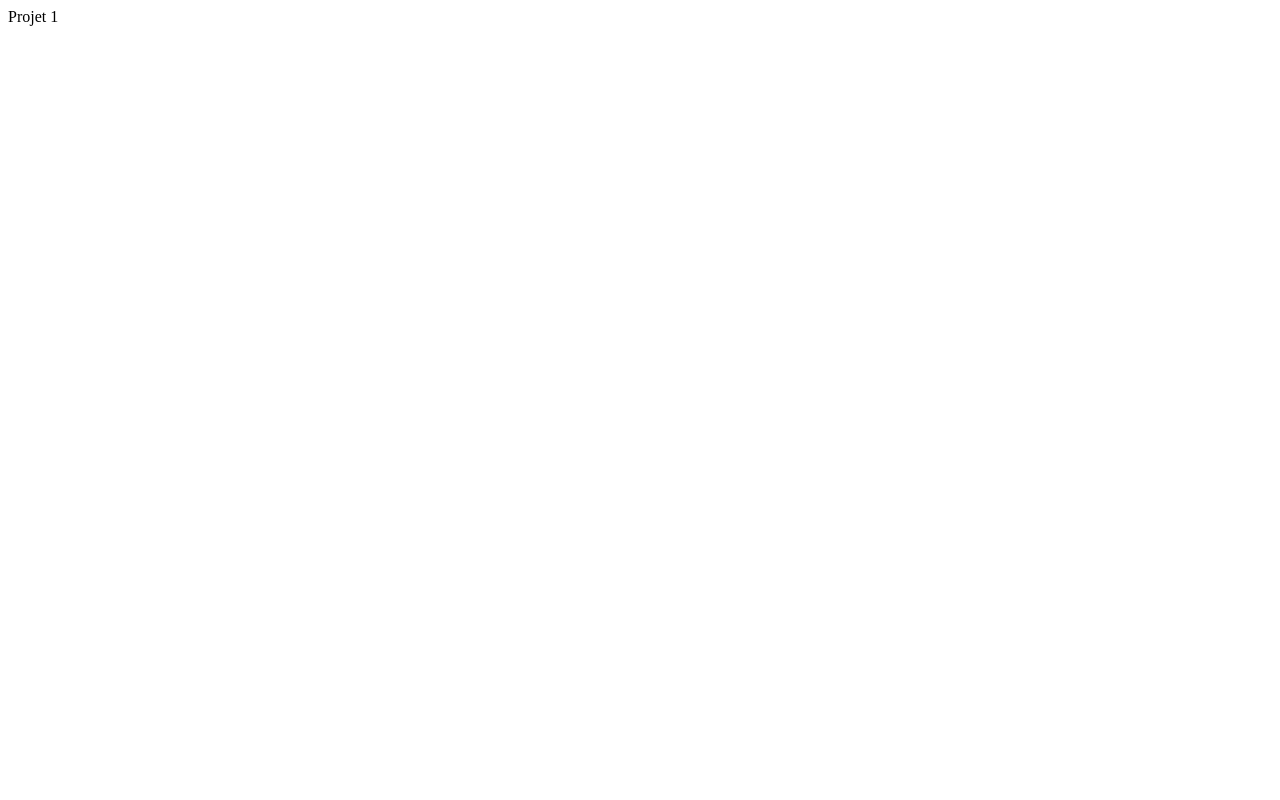
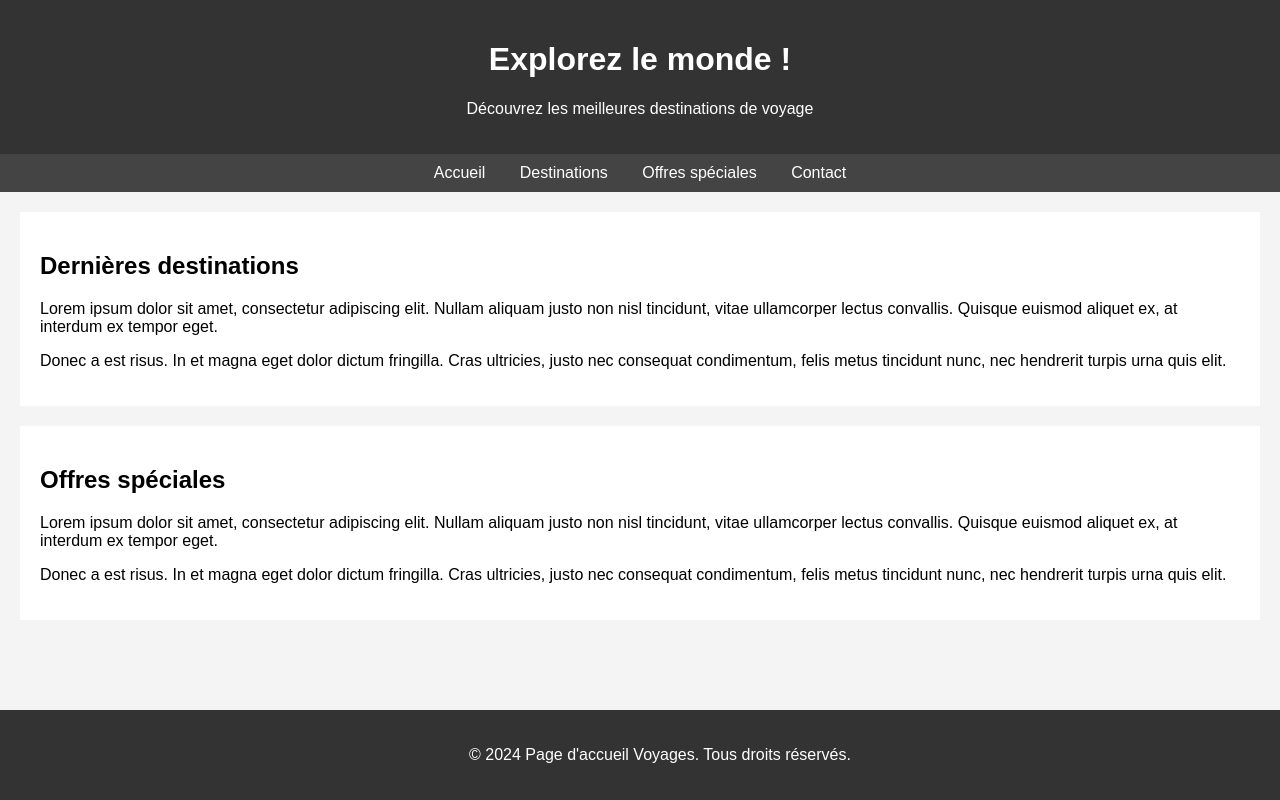
Before and after one commit to leapeguenet/data, a plain HTML site: page index.html in a window 1280 px wide. Drawn offline with Linux system fonts and the light colour scheme.

Commit message:
Update index.html

```diff
--- a/index.html
+++ b/index.html
@@ -1 +1,80 @@
-Projet 1
+<html lang="fr">
+<head>
+    <meta charset="UTF-8">
+    <meta name="viewport" content="width=device-width, initial-scale=1.0">
+    <title>Page d'accueil Voyages</title>
+    <style>
+        body {
+            font-family: Arial, sans-serif;
+            margin: 0;
+            padding: 0;
+            background-color: #f4f4f4;
+        }
+        header {
+            background-color: #333;
+            color: #fff;
+            padding: 20px;
+            text-align: center;
+        }
+        nav {
+            background-color: #444;
+            padding: 10px;
+            text-align: center;
+        }
+        nav a {
+            color: #fff;
+            text-decoration: none;
+            padding: 10px;
+            margin: 0 5px;
+        }
+        nav a:hover {
+            background-color: #555;
+        }
+        section {
+            padding: 20px;
+            margin: 20px;
+            background-color: #fff;
+        }
+        footer {
+            background-color: #333;
+            color: #fff;
+            padding: 20px;
+            text-align: center;
+            position: fixed;
+            bottom: 0;
+            width: 100%;
+        }
+    </style>
+</head>
+<body>
+
+<header>
+    <h1>Explorez le monde !</h1>
+    <p>Découvrez les meilleures destinations de voyage</p>
+</header>
+
+<nav>
+    <a href="#">Accueil</a>
+    <a href="#">Destinations</a>
+    <a href="#">Offres spéciales</a>
+    <a href="#">Contact</a>
+</nav>
+
+<section>
+    <h2>Dernières destinations</h2>
+    <p>Lorem ipsum dolor sit amet, consectetur adipiscing elit. Nullam aliquam justo non nisl tincidunt, vitae ullamcorper lectus convallis. Quisque euismod aliquet ex, at interdum ex tempor eget. </p>
+    <p>Donec a est risus. In et magna eget dolor dictum fringilla. Cras ultricies, justo nec consequat condimentum, felis metus tincidunt nunc, nec hendrerit turpis urna quis elit.</p>
+</section>
+
+<section>
+    <h2>Offres spéciales</h2>
+    <p>Lorem ipsum dolor sit amet, consectetur adipiscing elit. Nullam aliquam justo non nisl tincidunt, vitae ullamcorper lectus convallis. Quisque euismod aliquet ex, at interdum ex tempor eget.</p>
+    <p>Donec a est risus. In et magna eget dolor dictum fringilla. Cras ultricies, justo nec consequat condimentum, felis metus tincidunt nunc, nec hendrerit turpis urna quis elit.</p>
+</section>
+
+<footer>
+    <p>&copy; 2024 Page d'accueil Voyages. Tous droits réservés.</p>
+</footer>
+
+</body>
+</html>
```
